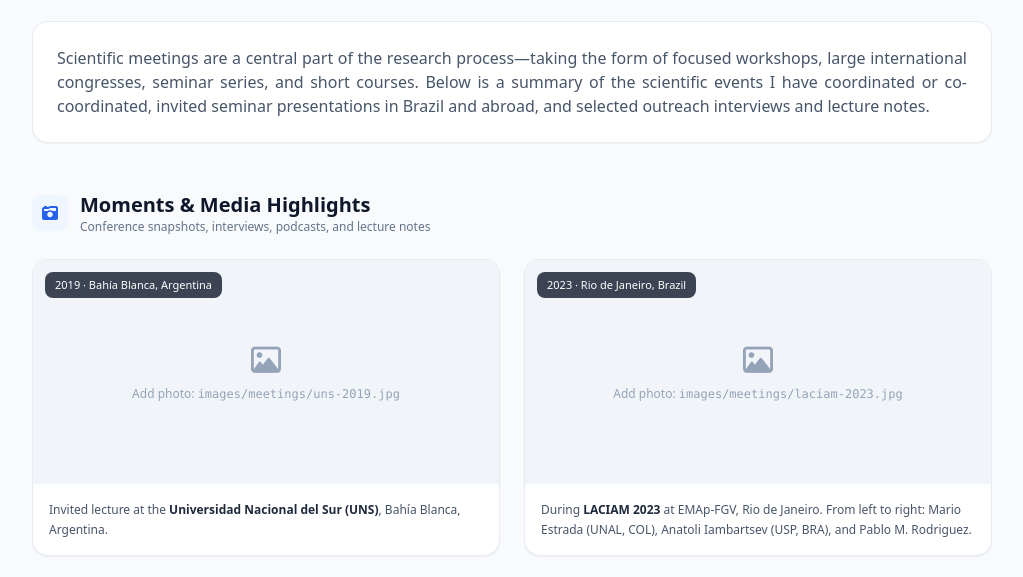
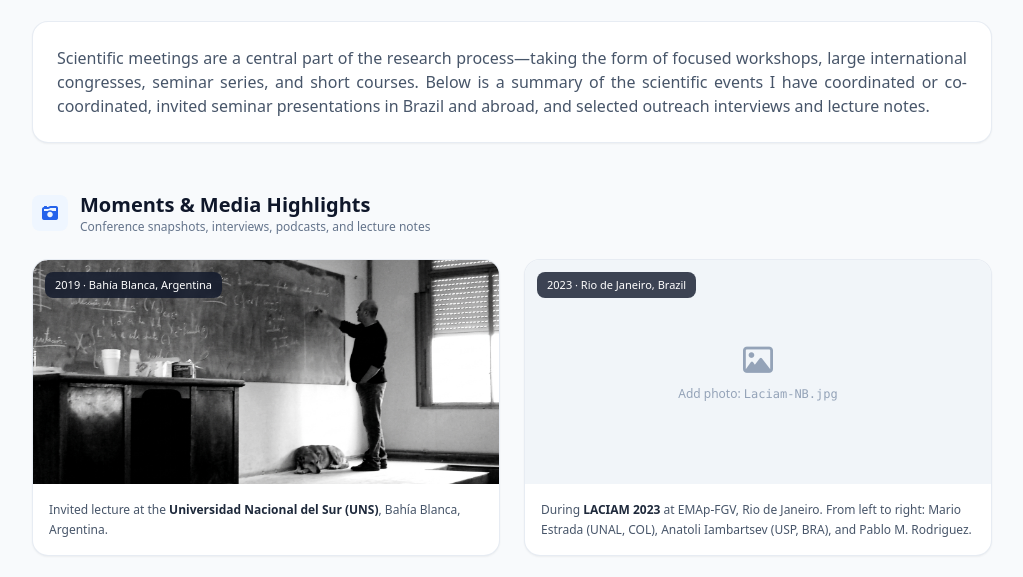
Before and after one commit to rodriguezpablom/rodriguezpablom.github.io, a plain HTML site: page meetings.html in a window 1280 px wide. Shown: the part 185-762 px from the top of the page, without its empty margins (128-1151 px from the left). Drawn offline with nearby package versions, Linux system fonts and the light colour scheme; some icons are missing.

Commit message:
Update meetings.html

```diff
--- a/meetings.html
+++ b/meetings.html
@@ -69,10 +69,10 @@
                 <!-- Photo 1: UNS 2019 -->
                 <figure class="bg-white rounded-2xl border border-slate-200/80 shadow-sm overflow-hidden flex flex-col">
                     <div class="h-56 bg-slate-100 relative overflow-hidden">
-                        <img src="images/meetings/uns-2019.jpg" alt="Lecture at Universidad Nacional del Sur (2019)" class="w-full h-full object-cover hover:scale-105 transition duration-500" onerror="this.style.display='none'; this.nextElementSibling.style.display='flex';">
+                        <img src="UNS-BN-m.jpg" alt="Lecture at Universidad Nacional del Sur (2019)" class="w-full h-full object-cover hover:scale-105 transition duration-500" onerror="this.style.display='none'; this.nextElementSibling.style.display='flex';">
                         <div class="hidden w-full h-full items-center justify-center flex-col text-slate-400 p-4 text-center">
                             <i class="fa-regular fa-image text-3xl mb-2"></i>
-                            <span class="text-xs">Add photo: <code>images/meetings/uns-2019.jpg</code></span>
+                            <span class="text-xs">Add photo: <code>UNS-BN-m.jpg</code></span>
                         </div>
                         <span class="absolute top-3 left-3 bg-slate-900/80 backdrop-blur-sm text-white text-[11px] font-medium px-2.5 py-1 rounded-lg">2019 · Bahía Blanca, Argentina</span>
                     </div>
@@ -84,10 +84,10 @@
                 <!-- Photo 2: LACIAM 2023 -->
                 <figure class="bg-white rounded-2xl border border-slate-200/80 shadow-sm overflow-hidden flex flex-col">
                     <div class="h-56 bg-slate-100 relative overflow-hidden">
-                        <img src="images/meetings/laciam-2023.jpg" alt="LACIAM 2023 at EMAp-FGV" class="w-full h-full object-cover hover:scale-105 transition duration-500" onerror="this.style.display='none'; this.nextElementSibling.style.display='flex';">
+                        <img src="Laciam-NB.jpg" alt="LACIAM 2023 at EMAp-FGV" class="w-full h-full object-cover hover:scale-105 transition duration-500" onerror="this.style.display='none'; this.nextElementSibling.style.display='flex';">
                         <div class="hidden w-full h-full items-center justify-center flex-col text-slate-400 p-4 text-center">
                             <i class="fa-regular fa-image text-3xl mb-2"></i>
-                            <span class="text-xs">Add photo: <code>images/meetings/laciam-2023.jpg</code></span>
+                            <span class="text-xs">Add photo: <code>Laciam-NB.jpg</code></span>
                         </div>
                         <span class="absolute top-3 left-3 bg-slate-900/80 backdrop-blur-sm text-white text-[11px] font-medium px-2.5 py-1 rounded-lg">2023 · Rio de Janeiro, Brazil</span>
                     </div>
```
